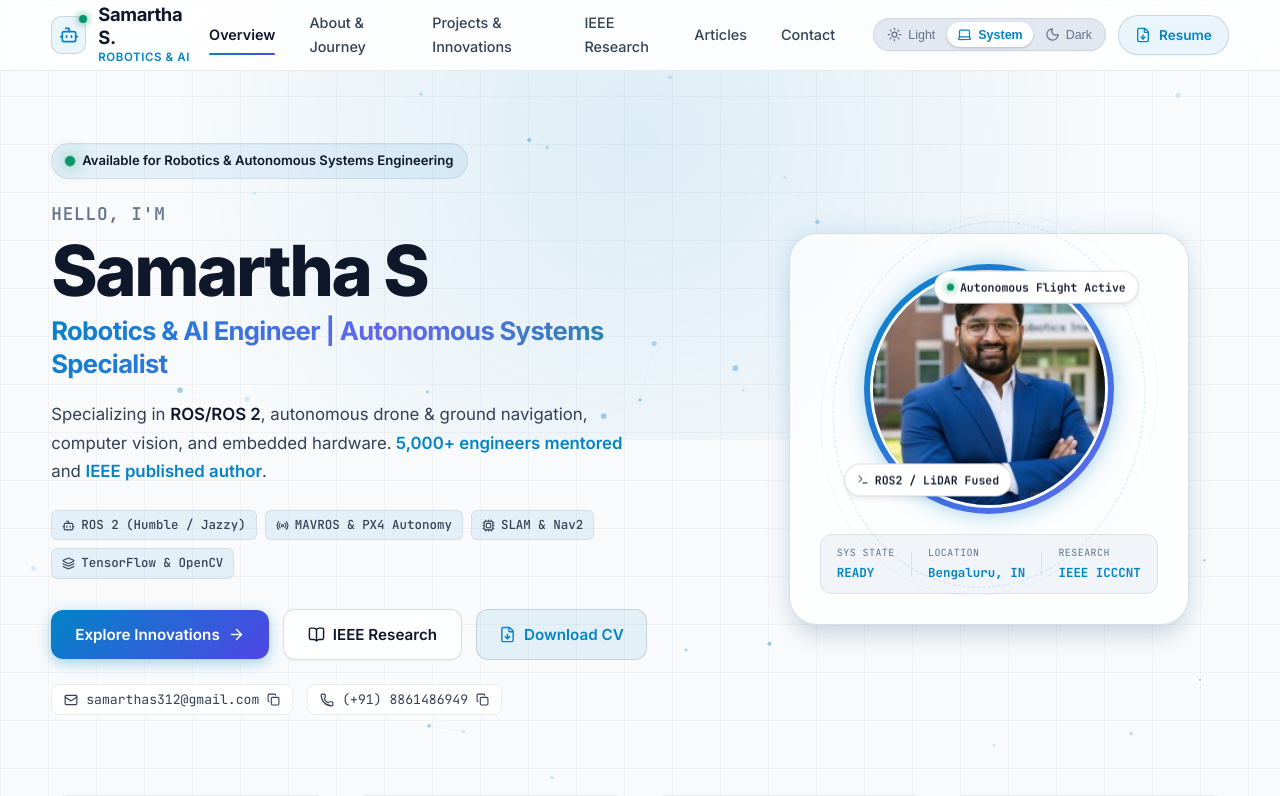
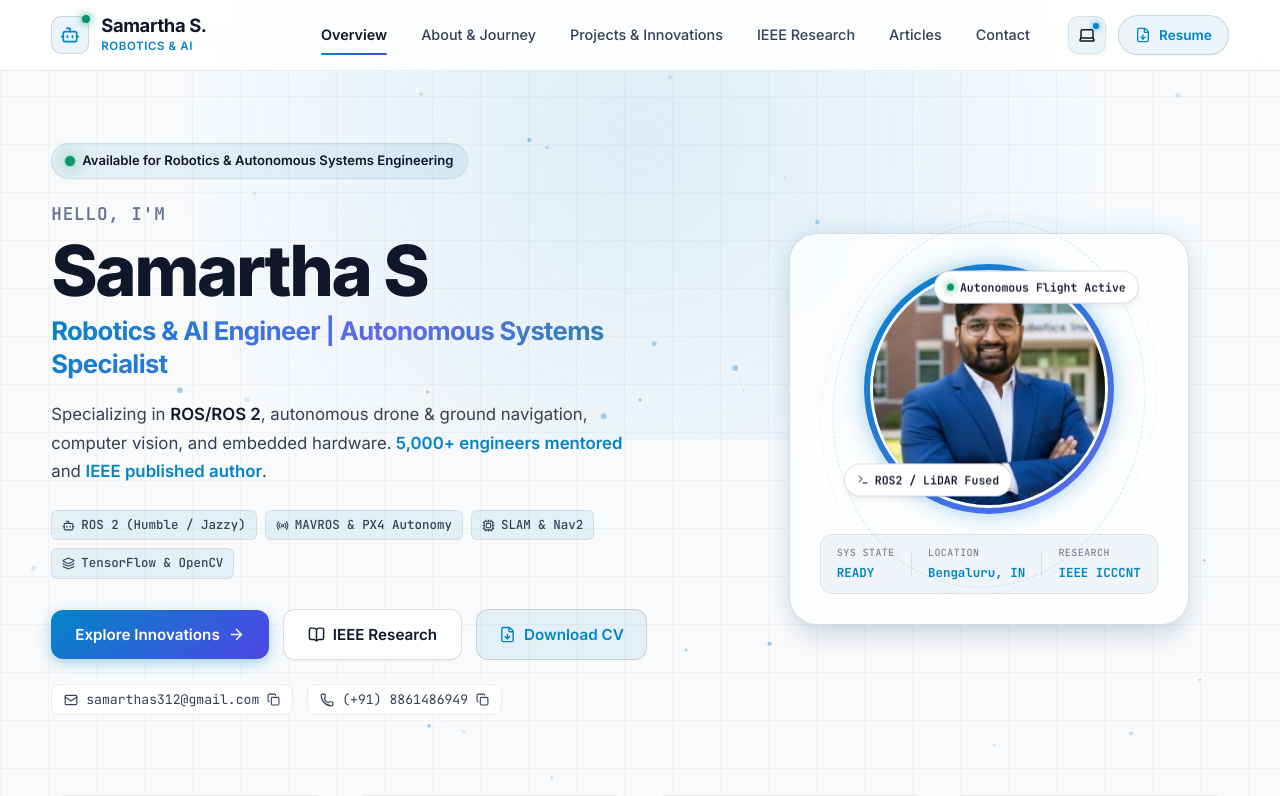
Before and after one commit to samartha-s-in/samarthas, a Next.js app: page / in a window 1280 px wide. Shown: the top 796 px of the page. Built offline with nearby package versions, Linux system fonts and the light colour scheme.

Commit message:
feat: redesign theme toggle into sleek icon-only button with floating dropdown menu

```diff
--- a/src/components/Common/ThemeToggle.module.css
+++ b/src/components/Common/ThemeToggle.module.css
@@ -1,85 +1,181 @@
-.segmentedControl {
+.dropdownContainer {
+  position: relative;
   display: inline-flex;
   align-items: center;
-  background: var(--surface-toggle);
-  border: 1px solid var(--border-subtle);
-  border-radius: 9999px;
-  padding: 3px;
-  gap: 2px;
-  box-shadow: var(--shadow-sm);
-  transition: all 0.2s ease;
 }
 
-.segmentButton {
+.iconButton {
+  position: relative;
+  width: 38px;
+  height: 38px;
+  border-radius: 10px;
+  background: var(--surface-muted);
+  border: 1px solid var(--border-subtle);
+  color: var(--text-primary);
   display: flex;
   align-items: center;
-  gap: 6px;
+  justify-content: center;
+  cursor: pointer;
+  transition: all 0.2s cubic-bezier(0.16, 1, 0.3, 1);
+  box-shadow: var(--shadow-sm);
+  padding: 0;
+}
+
+.iconButton:hover {
+  background: var(--surface-active);
+  border-color: var(--accent-primary);
+  color: var(--accent-primary);
+  transform: translateY(-1px);
+  box-shadow: var(--shadow-glow);
+}
+
+.iconButtonActive {
+  background: var(--surface-active);
+  border-color: var(--accent-primary);
+  color: var(--accent-primary);
+  box-shadow: 0 0 0 2px var(--accent-glow);
+}
+
+.activeIcon {
+  transition: transform 0.2s ease;
+}
+
+.iconButton:hover .activeIcon {
+  transform: rotate(15deg) scale(1.08);
+}
+
+.systemDot {
+  position: absolute;
+  top: 6px;
+  right: 6px;
+  width: 6px;
+  height: 6px;
+  border-radius: 50%;
+  background-color: var(--accent-primary);
+  box-shadow: 0 0 6px var(--accent-primary);
+}
+
+.iconButtonSkeleton {
+  width: 38px;
+  height: 38px;
+  border-radius: 10px;
+  background: var(--surface-muted);
+  opacity: 0.5;
+}
+
+/*
+  ==============================================================
+  Dropdown Menu
+  ==============================================================
+*/
+.menu {
+  position: absolute;
+  top: calc(100% + 8px);
+  right: 0;
+  width: 200px;
+  background: var(--bg-card);
+  backdrop-filter: blur(16px);
+  -webkit-backdrop-filter: blur(16px);
+  border: 1px solid var(--border-medium);
+  border-radius: 14px;
+  box-shadow: var(--shadow-xl), var(--shadow-glow);
+  padding: 8px;
+  display: flex;
+  flex-direction: column;
+  gap: 4px;
+  z-index: 1000;
+  animation: dropdownIn 0.2s cubic-bezier(0.16, 1, 0.3, 1);
+}
+
+@keyframes dropdownIn {
+  from {
+    opacity: 0;
+    transform: translateY(-8px) scale(0.96);
+  }
+  to {
+    opacity: 1;
+    transform: translateY(0) scale(1);
+  }
+}
+
+.menuHeader {
+  padding: 4px 10px 6px;
+  border-bottom: 1px solid var(--border-subtle);
+  margin-bottom: 4px;
+}
+
+.menuHeader span {
+  font-size: 0.68rem;
+  font-weight: 700;
+  letter-spacing: 0.08em;
+  color: var(--text-muted);
+  font-family: var(--font-mono), monospace;
+}
+
+.optionsList {
+  display: flex;
+  flex-direction: column;
+  gap: 2px;
+}
+
+.optionItem {
+  display: flex;
+  align-items: center;
+  justify-content: space-between;
+  width: 100%;
+  padding: 8px 10px;
+  border-radius: 8px;
   background: transparent;
   border: none;
-  border-radius: 9999px;
-  padding: 5px 10px;
-  font-size: 0.78rem;
-  font-weight: 500;
-  color: var(--text-muted);
   cursor: pointer;
-  transition: all 0.2s cubic-bezier(0.16, 1, 0.3, 1);
-  white-space: nowrap;
+  transition: all 0.15s ease;
+  color: var(--text-secondary);
+  text-align: left;
 }
 
-.segmentButton:hover {
+.optionItem:hover {
+  background: var(--surface-muted);
   color: var(--text-primary);
 }
 
-.segmentButton.active {
-  background: var(--surface-active);
-  color: var(--accent-primary);
-  box-shadow: 0 1px 3px rgba(0, 0, 0, 0.12), 0 1px 2px rgba(0, 0, 0, 0.08);
+.selectedOption {
+  background: var(--surface-muted);
+  color: var(--accent-primary) !important;
   font-weight: 600;
 }
 
-.compactButton {
-  display: inline-flex;
+.optionLeft {
+  display: flex;
   align-items: center;
-  gap: 6px;
-  background: var(--surface-toggle);
-  border: 1px solid var(--border-subtle);
-  border-radius: 9999px;
-  padding: 6px 12px;
-  color: var(--text-primary);
-  cursor: pointer;
-  font-size: 0.75rem;
-  font-weight: 600;
-  transition: all 0.2s ease;
-  box-shadow: var(--shadow-sm);
+  gap: 10px;
 }
 
-.compactButton:hover {
-  border-color: var(--accent-primary);
-  transform: translateY(-1px);
+.optionIcon {
+  display: flex;
+  align-items: center;
+  justify-content: center;
+  color: inherit;
 }
 
-.modeBadge {
-  font-size: 0.65rem;
-  letter-spacing: 0.05em;
-  padding: 1px 4px;
-  border-radius: 4px;
-  background: var(--surface-muted);
-  color: var(--accent-primary);
+.optionText {
+  display: flex;
+  flex-direction: column;
+  gap: 1px;
 }
 
-.skeletonToggle {
-  width: 140px;
-  height: 32px;
-  border-radius: 9999px;
-  background: var(--surface-toggle);
-  opacity: 0.6;
+.optionLabel {
+  font-size: 0.85rem;
+  font-weight: 600;
+  color: inherit;
 }
 
-@media (max-width: 640px) {
-  .segmentLabel {
-    display: none;
-  }
-  .segmentButton {
-    padding: 6px 8px;
-  }
+.optionDesc {
+  font-size: 0.7rem;
+  color: var(--text-muted);
 }
+
+.checkIcon {
+  color: var(--accent-primary);
+  display: flex;
+  align-items: center;
+}
--- a/src/components/Common/ThemeToggle.tsx
+++ b/src/components/Common/ThemeToggle.tsx
@@ -1,72 +1,124 @@
 "use client";
 
-import React, { useEffect, useState } from 'react';
+import React, { useEffect, useState, useRef } from 'react';
 import { useTheme, ThemeMode } from './ThemeProvider';
-import { Sun, Moon, Laptop } from 'lucide-react';
+import { Sun, Moon, Laptop, Check } from 'lucide-react';
 import styles from './ThemeToggle.module.css';
 
-interface ThemeToggleProps {
-  compact?: boolean;
-}
-
-export const ThemeToggle: React.FC<ThemeToggleProps> = ({ compact = false }) => {
-  const { mode, resolvedTheme, setMode, toggleTheme } = useTheme();
+export const ThemeToggle: React.FC = () => {
+  const { mode, resolvedTheme, setMode } = useTheme();
   const [mounted, setMounted] = useState(false);
+  const [isOpen, setIsOpen] = useState(false);
+  const dropdownRef = useRef<HTMLDivElement | null>(null);
 
   useEffect(() => {
     setMounted(true);
   }, []);
 
+  // Close dropdown when clicking outside or pressing Escape
+  useEffect(() => {
+    const handleClickOutside = (event: MouseEvent) => {
+      if (dropdownRef.current && !dropdownRef.current.contains(event.target as Node)) {
+        setIsOpen(false);
+      }
+    };
+
+    const handleKeyDown = (event: KeyboardEvent) => {
+      if (event.key === 'Escape') {
+        setIsOpen(false);
+      }
+    };
+
+    if (isOpen) {
+      document.addEventListener('mousedown', handleClickOutside);
+      document.addEventListener('keydown', handleKeyDown);
+    }
+
+    return () => {
+      document.removeEventListener('mousedown', handleClickOutside);
+      document.removeEventListener('keydown', handleKeyDown);
+    };
+  }, [isOpen]);
+
   if (!mounted) {
     return (
-      <div className={styles.skeletonToggle} aria-hidden="true">
+      <div className={styles.iconButtonSkeleton} aria-hidden="true">
         <span className={styles.placeholderDot} />
       </div>
     );
   }
 
-  if (compact) {
-    return (
-      <button
-        onClick={toggleTheme}
-        className={styles.compactButton}
-        title={`Theme: ${mode} (${resolvedTheme}). Click to cycle.`}
-        aria-label={`Current theme is ${mode}. Click to toggle theme.`}
-      >
-        {resolvedTheme === 'dark' ? (
-          <Moon className={styles.icon} size={18} />
-        ) : (
-          <Sun className={styles.icon} size={18} />
-        )}
-        <span className={styles.modeBadge}>{mode === 'system' ? 'SYS' : mode.toUpperCase()}</span>
-      </button>
-    );
+  // Get active display icon
+  const getDisplayIcon = () => {
+    if (mode === 'system') {
+      return <Laptop size={18} className={styles.activeIcon} />;
     }
+    if (mode === 'light') {
+      return <Sun size={18} className={styles.activeIcon} />;
+    }
+    return <Moon size={18} className={styles.activeIcon} />;
+  };
 
-  const modes: { id: ThemeMode; label: string; icon: React.ReactNode }[] = [
-    { id: 'light', label: 'Light', icon: <Sun size={15} /> },
-    { id: 'system', label: 'System', icon: <Laptop size={15} /> },
-    { id: 'dark', label: 'Dark', icon: <Moon size={15} /> },
+  const options: { id: ThemeMode; label: string; icon: React.ReactNode; desc: string }[] = [
+    { id: 'light', label: 'Light', icon: <Sun size={16} />, desc: 'Bright & clean' },
+    { id: 'dark', label: 'Dark', icon: <Moon size={16} />, desc: 'Cyber obsidian' },
+    { id: 'system', label: 'System', icon: <Laptop size={16} />, desc: 'Matches device' },
   ];
 
   return (
-    <div className={styles.segmentedControl} role="radiogroup" aria-label="Theme selector">
-      {modes.map((item) => {
-        const isActive = mode === item.id;
+    <div className={styles.dropdownContainer} ref={dropdownRef}>
+      {/* Icon Button */}
+      <button
+        onClick={() => setIsOpen(!isOpen)}
+        className={`${styles.iconButton} ${isOpen ? styles.iconButtonActive : ''}`}
+        aria-label={`Current theme: ${mode} (${resolvedTheme}). Click to change.`}
+        aria-haspopup="true"
+        aria-expanded={isOpen}
+        title={`Theme: ${mode === 'system' ? 'System Default' : mode.charAt(0).toUpperCase() + mode.slice(1)}`}
+      >
+        {getDisplayIcon()}
+        {mode === 'system' && <span className={styles.systemDot} title="System theme active" />}
+      </button>
+
+      {/* Dropdown Menu */}
+      {isOpen && (
+        <div className={styles.menu} role="menu" aria-orientation="vertical">
+          <div className={styles.menuHeader}>
+            <span>APPEARANCE</span>
+          </div>
+
+          <div className={styles.optionsList}>
+            {options.map((item) => {
+              const isSelected = mode === item.id;
               return (
                 <button
                   key={item.id}
-            role="radio"
-            aria-checked={isActive}
-            className={`${styles.segmentButton} ${isActive ? styles.active : ''}`}
-            onClick={() => setMode(item.id)}
-            title={`Switch to ${item.label} theme`}
+                  role="menuitem"
+                  className={`${styles.optionItem} ${isSelected ? styles.selectedOption : ''}`}
+                  onClick={() => {
+                    setMode(item.id);
+                    setIsOpen(false);
+                  }}
                 >
-            {item.icon}
-            <span className={styles.segmentLabel}>{item.label}</span>
+                  <div className={styles.optionLeft}>
+                    <span className={styles.optionIcon}>{item.icon}</span>
+                    <div className={styles.optionText}>
+                      <span className={styles.optionLabel}>{item.label}</span>
+                      <span className={styles.optionDesc}>{item.desc}</span>
+                    </div>
+                  </div>
+
+                  {isSelected && (
+                    <span className={styles.checkIcon}>
+                      <Check size={15} />
+                    </span>
+                  )}
                 </button>
               );
             })}
+          </div>
+        </div>
+      )}
     </div>
   );
 };
--- a/src/components/Layout/Header.tsx
+++ b/src/components/Layout/Header.tsx
@@ -82,7 +82,7 @@ const Header = () => {
 
         {/* Mobile Hamburger Toggle */}
         <div className={styles.mobileActions}>
-          <ThemeToggle compact />
+          <ThemeToggle />
           <button
             className={styles.hamburger}
             onClick={() => setIsMenuOpen(!isMenuOpen)}
```
Lines whose indentation alone changed are shown as unchanged.
